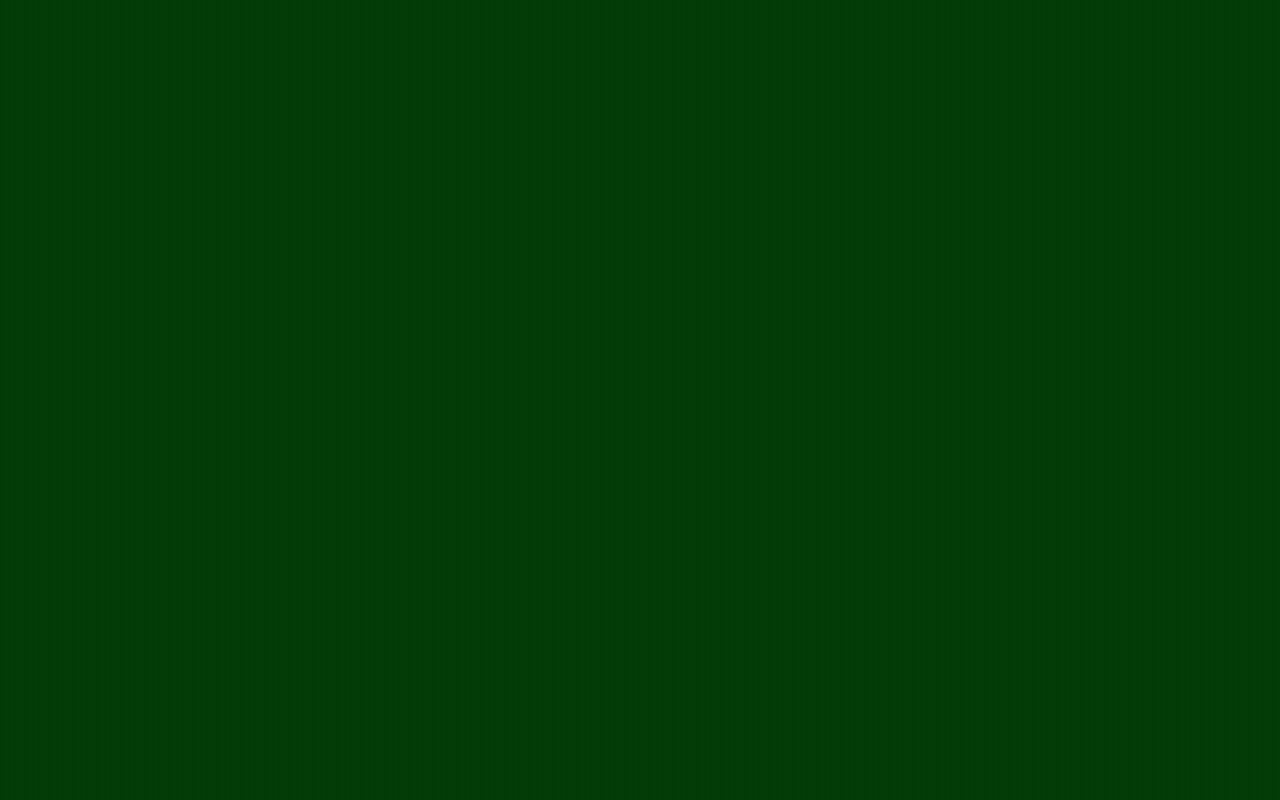
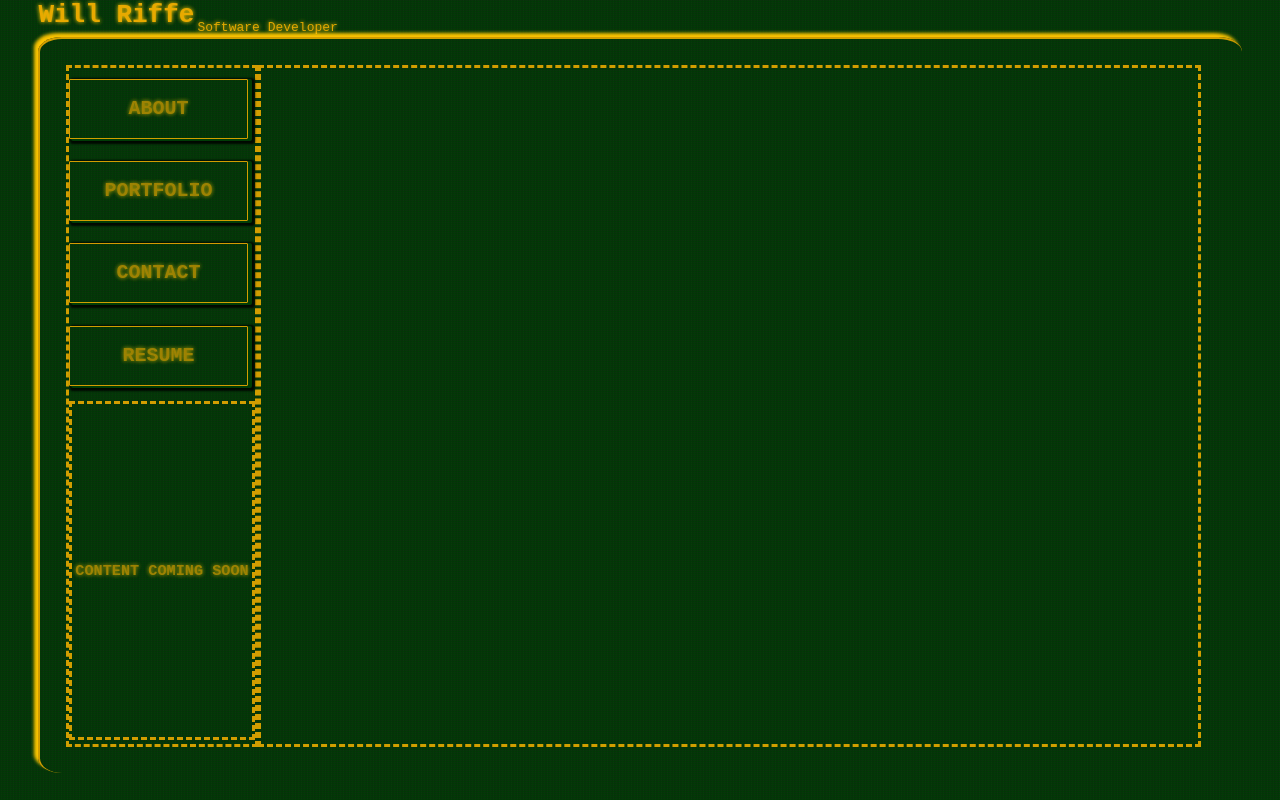
Before and after one commit to Will-Riffe/will-riffe-portfolio, a React (Create React App) app: page /contact in a window 1280 px wide. Before the commit this address had no page. Built offline with nearby package versions, Linux system fonts and the light colour scheme.

Commit message:
🚧 Restructured code for layout succesfully

```diff
--- a/src/App.css
+++ b/src/App.css
@@ -6,9 +6,6 @@
   --border-color: rgb(0, 143, 29);
   --textc: rgb(213, 153, 1);
   --glow: #ffbf00;
-  --font-size-h1: 30pt;
-  --font-size-h2: 20pt;
-  --font-size-button: 16pt;
   --bg-gradient: linear-gradient(0deg, var(--inner-color), var(--outer-color));
   --box-shadow: 0px 0px 40px 8px #cb9704;
   --text-shadow: #00ff44 0px 0 20px, #00ff44 0px 0 20px;
@@ -18,6 +15,14 @@
   box-sizing: border-box;
   color: var(--textc);
   font-family:monospace;
+}
+
+.show-border {
+  border-style: dashed;
+}
+
+.plain {
+  animation: none;
 }
 
 .pageTheme {
--- a/src/App.js
+++ b/src/App.js
@@ -1,18 +1,26 @@
-import React, { useRef, useEffect } from 'react';
-import './App.css';
-import { BrowserRouter as Router, Routes, Route } from 'react-router-dom';
-import Home from "./pages/Home";
+import React, { useRef, useEffect } from "react";
+import { BrowserRouter as Router, Routes, Route } from "react-router-dom";
+import "./App.css";
+import "./styles/animations.css";
+import "./styles/styles.css";
+import NavBar from "./components/NavBar";
 
 function App() {
   return (
-    <div className="pageTheme crt">
-      <Router>
-        <Routes>
-          <Route path="/home" element={<Home />} />
-        </Routes>
-      </Router>
-      <div className="scan"></div>
-    </div>
+    <body className="pageTheme crt">
+      <header className="main crt">
+        <h1>Will Riffe</h1>
+        <p>Software Developer</p>
+      </header>
+      <main>
+        <Router>
+          <NavBar />
+          <Routes>
+          </Routes>
+        </Router>
+        <section className="show-border main-content"></section>
+      </main>
+    </body>
   );
 }
 
--- /dev/null
+++ b/src/components/NavBar/index.js
@@ -0,0 +1,43 @@
+import React, { useState } from "react";
+// import PropTypes from "prop-types";
+import "./navBar.css";
+
+function NavBar(props) {
+
+const buttonData = [
+    { id: "about", label: "ABOUT" },
+    { id: "portfolio", label: "PORTFOLIO" },
+    { id: "contact", label: "CONTACT" },
+    { id: "resume", label: "RESUME" },
+  ];
+
+  const [activeButton, setActiveButton] = useState(null);
+
+  const handleButtonClick = (buttonId) => {
+    setActiveButton(buttonId);
+  };
+
+return (
+<nav  className="plain navContainer show-border">
+
+{buttonData.map((button) => (
+  <button
+    key={button.id}
+    className={`main-btn ${
+      activeButton === button.id ? "active" : ""
+      }`}
+    onClick={() => handleButtonClick(button.id)}
+  >
+    <h4>{button.label}</h4>
+  </button>
+))}
+
+<section className="show-border expressive-content">
+      <h1>CONTENT COMING SOON</h1>
+</section>
+
+</nav>
+);
+    }
+
+export default NavBar;
--- /dev/null
+++ b/src/components/NavBar/navBar.css
@@ -0,0 +1,28 @@
+.navContainer {
+    display: flex;
+    justify-content: space-around;
+    width: 100%;
+    height: 10%;
+  }
+
+  nav section.expressive-content{
+    display:none;
+    }
+
+
+  @media screen and (min-width: 1024px) {
+
+    .navContainer {
+      flex-direction: column;
+      width:15vw;
+      height: 100%;
+    }
+
+    nav section.expressive-content{
+      height:50%;
+      width:100%;
+      display: flex;
+      justify-content: center;
+      align-items: center;
+    }
+  }
--- a/src/pages/Home/index.js
+++ /dev/null
@@ -1,54 +0,0 @@
-import React, { useState } from "react";
-import "./animations.css";
-import "./styles.css";
-
-function Home(props) {
-  const buttonData = [
-    { id: "about", label: "ABOUT" },
-    { id: "portfolio", label: "PORTFOLIO" },
-    { id: "contact", label: "CONTACT" },
-    { id: "resume", label: "RESUME" },
-  ];
-
-  const [activeButton, setActiveButton] = useState(null);
-
-  const handleButtonClick = (buttonId) => {
-    setActiveButton(buttonId);
-  };
-
-  return (
-    <body>
-      <header className="main crt">
-        <h1>Will Riffe</h1>
-        <p>Software Developer</p>
-      </header>
-      <main>
-
-        <nav className="plain sagely show-border">
-
-          {buttonData.map((button) => (
-            <button
-              key={button.id}
-              className={`main-btn ${
-                activeButton === button.id ? "active" : ""
-                }`}
-              onClick={() => handleButtonClick(button.id)}
-            >
-              <h4>{button.label}</h4>
-            </button>
-          ))}
-
-          <section className="show-border expressive-content">
-                <h1>CONTENT COMING SOON</h1>
-          </section>
-
-        </nav>
-        <section className="show-border main-content">
-
-        </section>
-      </main>
-    </body>
-  );
-}
-
-export default Home;
--- a/src/pages/Home/styles.css
+++ b/src/styles/styles.css
@@ -37,6 +37,9 @@ body {
   right: 0;
   left: 0;
   height: 98%;
+  margin: 0;
+  padding: 0;
+  overflow: hidden;
 }
 
 button.active {
@@ -57,25 +60,11 @@ main {
   flex-wrap: wrap;
 }
 
-.show-border {
-  border-style: dashed;
-}
-
 .main-content {
   height: 90%;
   width: 100%;
 }
 
-.plain {
-  animation: none;
-}
-
-.sagely {
-  display: flex;
-  justify-content: space-around;
-  width: 100%;
-  height: 10%;
-}
 
 .main-btn {
   appearance: button;
@@ -122,9 +111,7 @@ main {
   transform: translate(2px, 2px);
 }
 
-nav section.expressive-content{
-display:none;
-}
+
 
 /* Just some boilerplate responsive css */
 @media screen and (min-width: 768px) {
@@ -144,22 +131,6 @@ display:none;
     width: 82%;
 }
 
-  .sagely {
-    flex-direction: column;
-    width:15vw;
-    height: 100%;
-  }
-
-  nav section.expressive-content{
-    height:50%;
-    width:100%;
-    display: flex;
-    justify-content: center;
-    align-items: center;
-  }
-
-
-
   h4 {
     animation: flicker2 20s infinite;
     font-size: x-large;
```
Also changed, not shown: src/components/ProjectItem/index.js (deleted, +0 -22 lines), src/helpers/PortfolioList.js (deleted, +0 -23 lines), src/styles/animations.css (renamed from src/pages/Home/animations.css).
